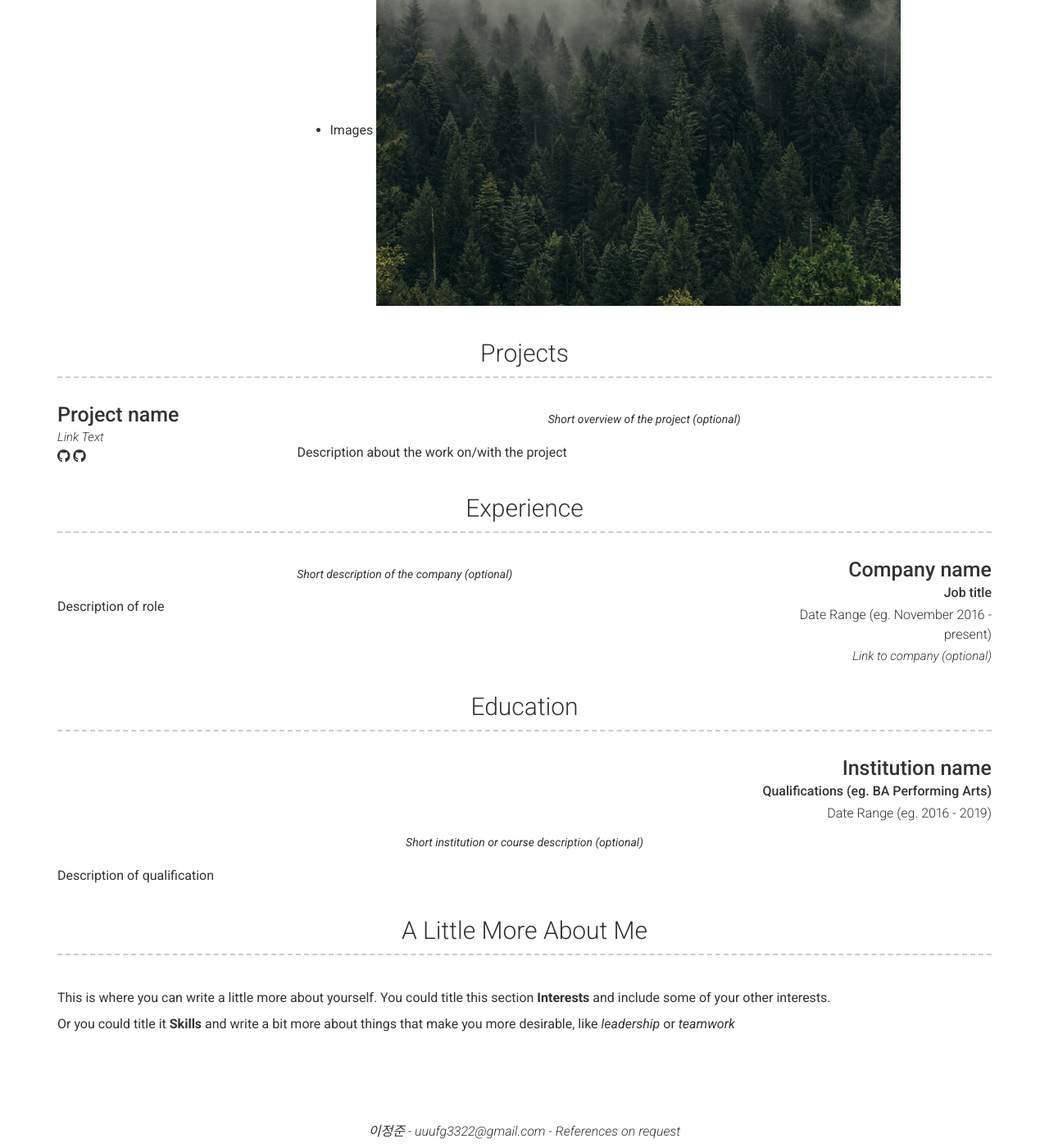
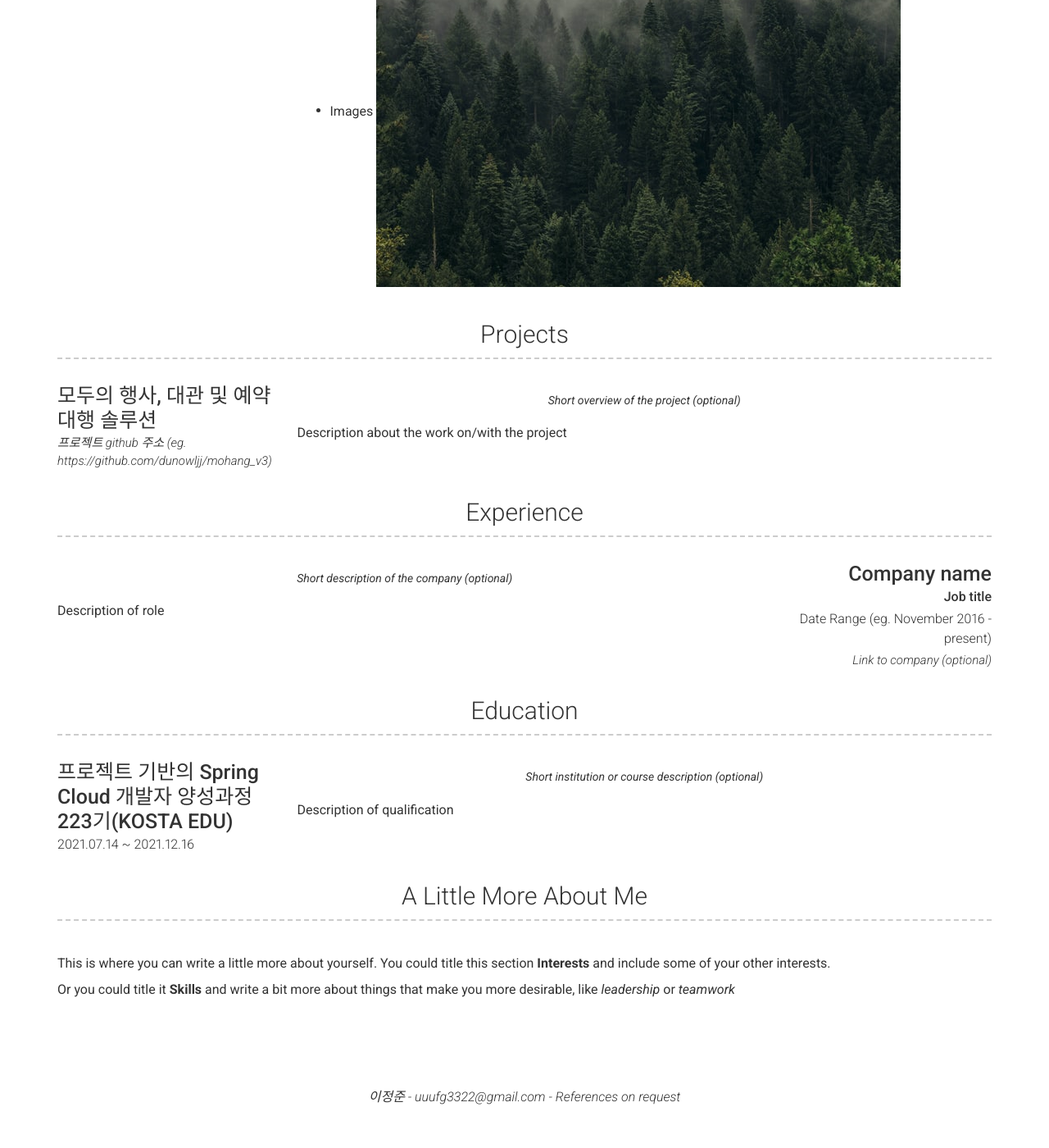
Before and after one commit to dunowljj/resume, a Jekyll site: the page built from index.md, in a window 1280 px wide and 1400 px high, scrolled down 515 px. Shown: the whole window at 82% size. Built offline with Jekyll 4.4.1, drawn with Linux system fonts in a browser that asks for light colours; nearby versions of some CDN libraries; after the commit the page ends 1873 px from its top, so only the background shows below that; some of the changed text lies outside the part shown.

Commit message:
commit remark

```diff
--- a/_config.yml
+++ b/_config.yml
@@ -7,10 +7,10 @@ version: 2
 
 # Personal info
 name: 이정준
-title: Your job title
+title: 자바 신입개발자입니다.
 email: uuufg3322@gmail.com
 # email_title: Email (Email title override)
-phone: Your phone number (optional)
+#phone: Your phone number (optional)
 # phone_title: Phone (Phone title override)
 #website: Your website (eg. https://google.com)
 # website_title: Web (Website title override)
@@ -33,11 +33,11 @@ github_username:  dunowljj
 #googleplus_username: +jekyll
 #orcid_username: 0000-0000-0000-0000
 
-# Additional icon links
-additional_links:
-- title: Link name
-  icon: Font Awesome brand icon name (eg. fab fa-twitter) (https://fontawesome.com/icons?d=gallery&s=brands&m=free)
-  url: Link url (eg. https://google.com)
+## Additional icon links
+#additional_links:
+#- title: Link name
+#  icon: Font Awesome brand icon name (eg. fab fa-twitter) (https://fontawesome.com/icons?d=gallery&s=brands&m=free)
+#  url: Link url (eg. https://google.com)
 # - title: another link
 #   icon: font awesome brand icon name (eg. fab fa-twitter) (https://fontawesome.com/icons?d=gallery&s=brands&m=free)
 #   url: Link url (eg. https://google.com)
@@ -48,7 +48,7 @@ additional_links:
 # gtag: "UA-00000000-0"
 # google_analytics: "UA-00000000-0"
 
-# About Section
+## About Section
 # about_title: About Me (Use this to override about section title)
 about_profile_image: Directory of profile image (eg. images/profile.jpg)
 about_content: | # this will include new lines to allow paragraphs
@@ -65,16 +65,16 @@ content:
     layout: list # Type of content section (list/text)
     content:
       - layout: left
-        title: Project name
+        title: 모두의 행사, 대관 및 예약대행 솔루션
         link: Link to project (eg. sproogen.github.io/modern-resume-theme)(optional)
-        link_text: Link Text
-        additional_links:
-          - title:  Github page for project (eg. sproogen/modern-resume-theme)
-            icon: fab fa-github
-            url: Link to project (eg. sproogen.github.io/modern-resume-theme)(optional)
-          - title:  Github page for project (eg. sproogen/modern-resume-theme)
-            icon: fab fa-github
-            url: Link to project (eg. sproogen.github.io/modern-resume-theme)(optional)
+        link_text: 프로젝트 github 주소 (eg. https://github.com/dunowljj/mohang_v3)
+        # additional_links:
+        #   - title:  Github page for project (eg. sproogen/modern-resume-theme)
+        #     icon: fab fa-github
+        #     url: Link to project (eg. sproogen.github.io/modern-resume-theme)(optional)
+        #   - title:  Github page for project (eg. sproogen/modern-resume-theme)
+        #     icon: fab fa-github
+        #     url: Link to project (eg. sproogen.github.io/modern-resume-theme)(optional)
         quote: >
           Short overview of the project (optional)
         description: | # this will include new lines to allow paragraphs
@@ -94,10 +94,10 @@ content:
   - title: Education
     layout: list
     content:
-      - layout: top-right
-        title: Institution name
-        sub_title: Qualifications (eg. BA Performing Arts)
-        caption: Date Range (eg. 2016 - 2019)
+      - layout: top-left
+        title: 프로젝트 기반의 Spring Cloud 개발자 양성과정 223기(KOSTA EDU)
+        sub_title:
+        caption: 2021.07.14 ~ 2021.12.16
         quote: >
           Short institution or course description (optional)
         description: | # this will include new lines to allow paragraphs
```
